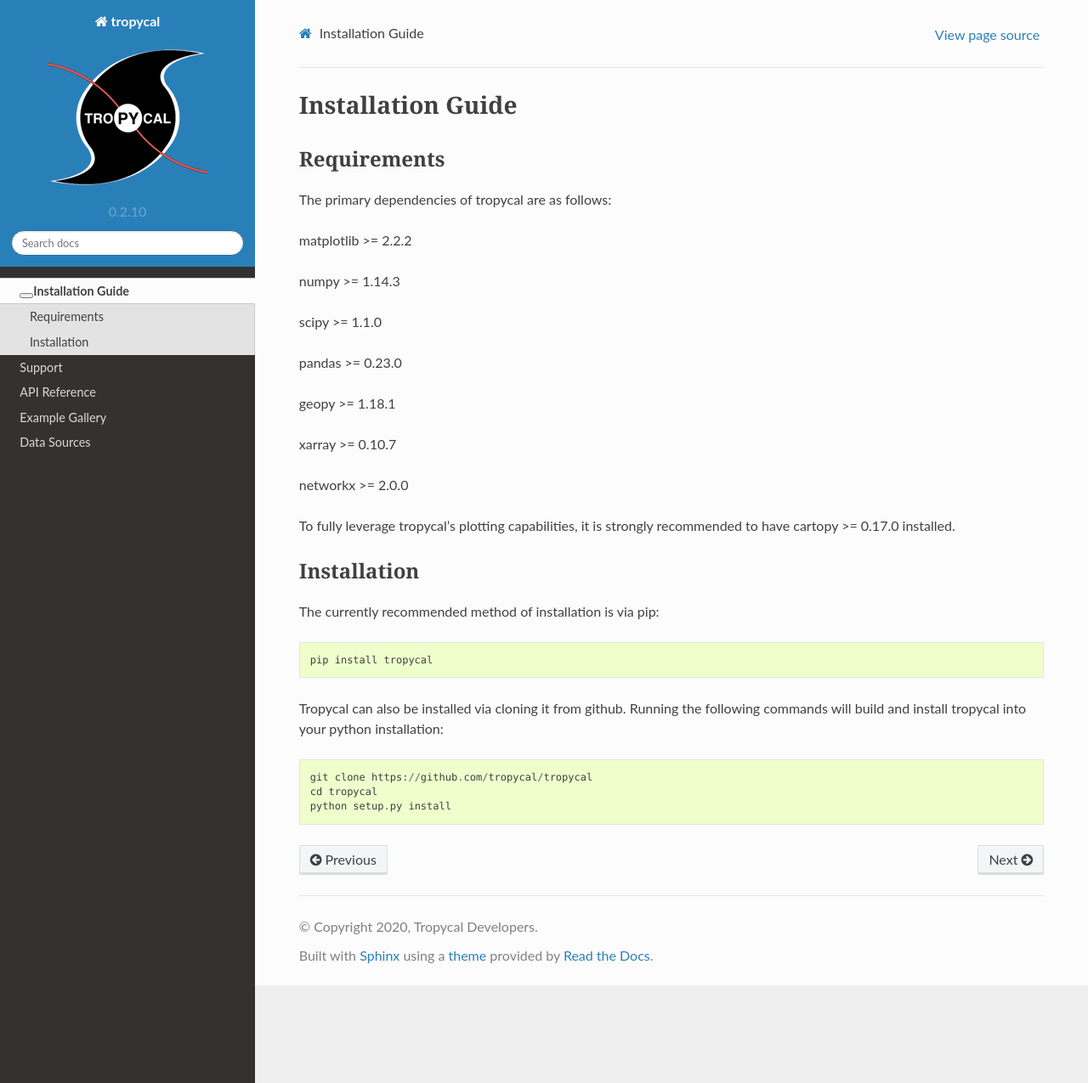
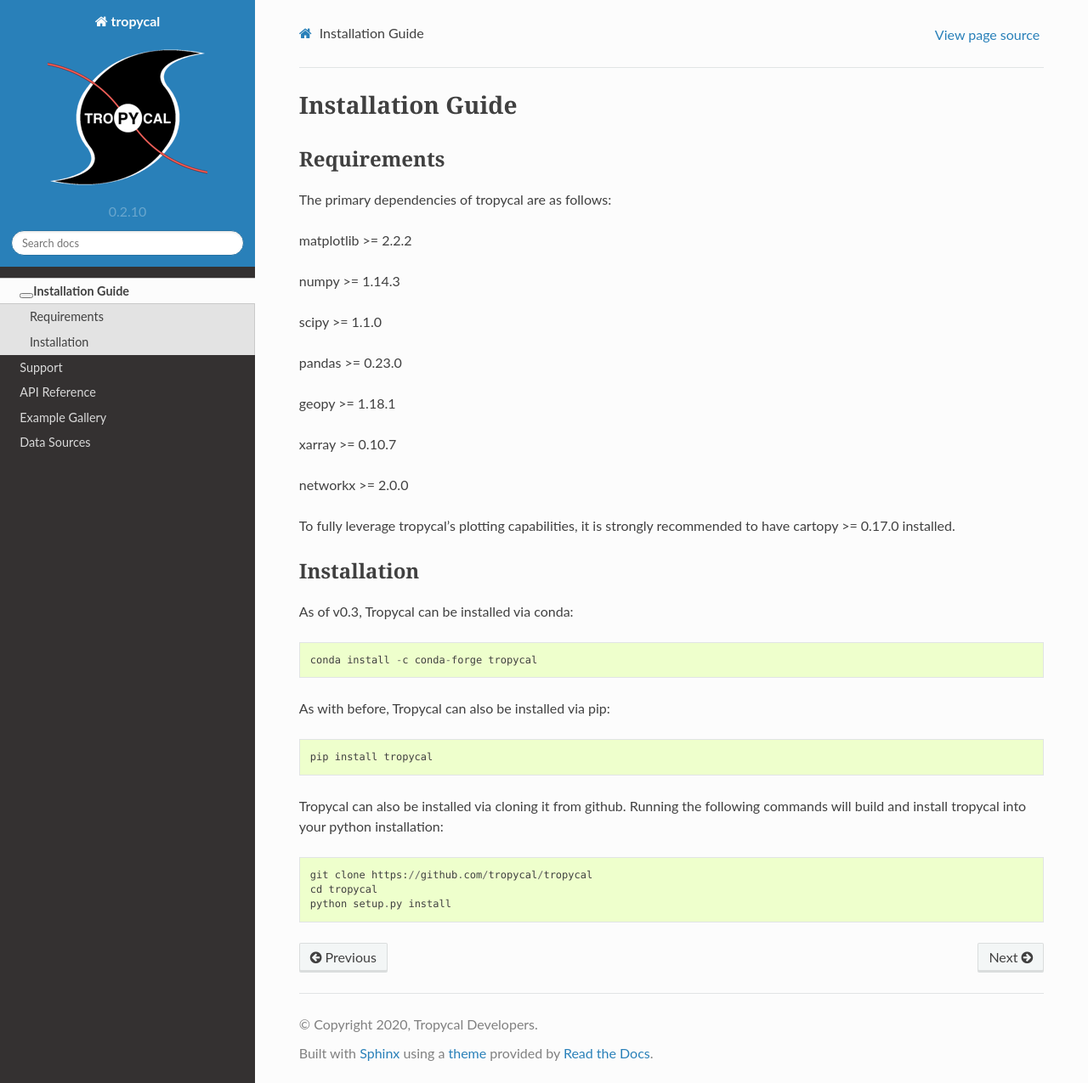
Before and after one commit to tropycal/tropycal, a Sphinx documentation site: the page built from docs/install.rst, in a window 1280 px wide and 1275 px high. Shown: the whole window at 85% size. Built offline with Sphinx 7.4.7 and the Read the Docs theme 2.0.0, drawn with Linux system fonts in a browser that asks for light colours; nearby versions of some CDN libraries; some web fonts are replaced; library files that are not in the unit come from our copies; pages that are not in the unit, such as notebooks, are missing from menus; the version number is read from the project's files by our own code.

Commit message:
fix: add conda instructions

```diff
--- a/docs/install.rst
+++ b/docs/install.rst
@@ -22,7 +22,11 @@
 Installation
 ------------
 
-The currently recommended method of installation is via pip::
+As of v0.3, Tropycal can be installed via conda::
+
+    conda install -c conda-forge tropycal
+
+As with before, Tropycal can also be installed via pip::
 
     pip install tropycal
 
```
